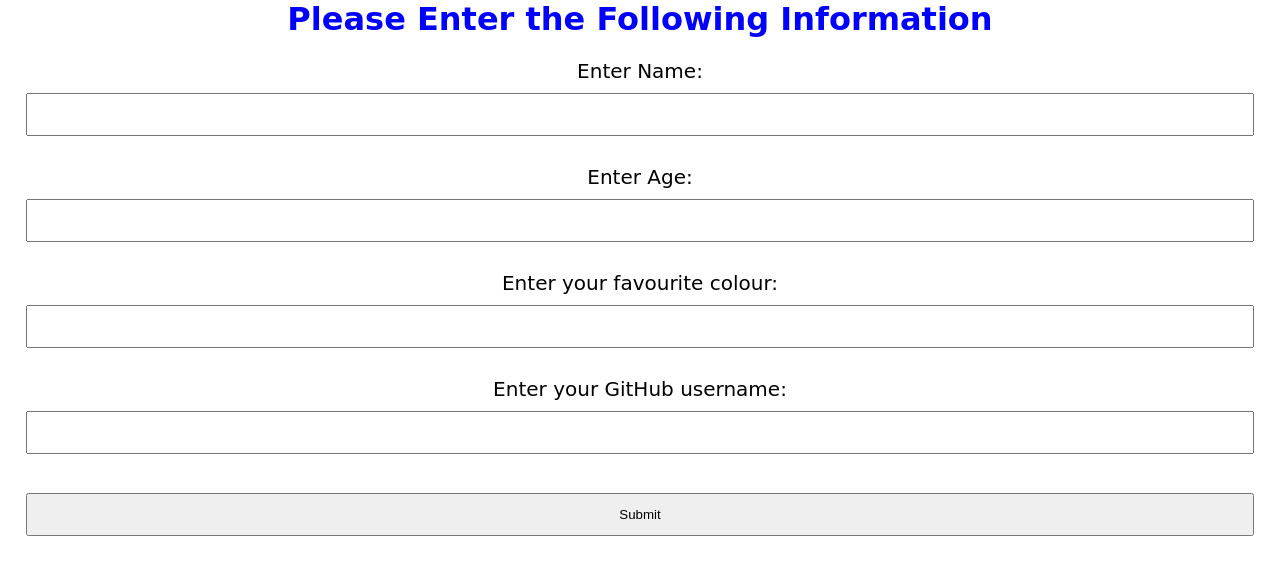
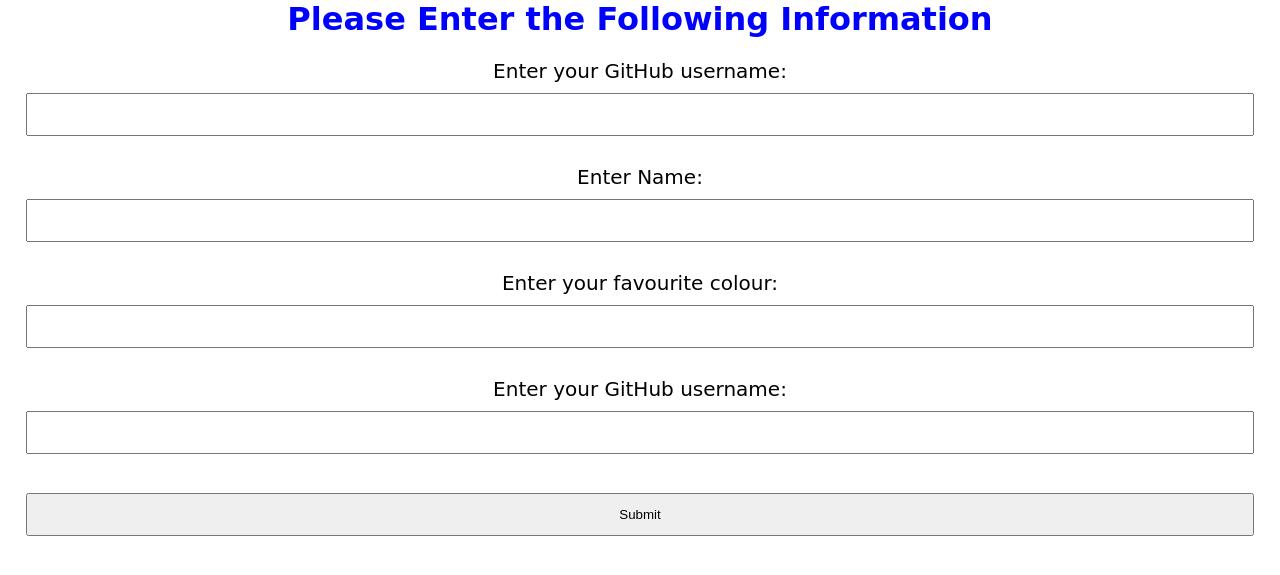
Before and after one commit to KaanImp23/SSE-lab2-kc, a Flask app: page / in a window 1280 px wide. Shown: the top 575 px of the page. Run offline with Flask 3, Linux system fonts and the light colour scheme.

Commit message:
Fixed Size

```diff
--- a/api/app.py
+++ b/api/app.py
@@ -11,7 +11,6 @@ def hello_world():
 @app.route("/submit", methods=["POST"])
 def submit():
     input_name = request.form.get("name")
-    input_age = request.form.get("age")
     input_fav_colour = request.form.get("colour")
     input_git_username = request.form.get("username")
     response = requests.get(
@@ -36,7 +35,7 @@ def submit():
             combined_sentence = "\n".join(sentence_list)
     return render_template(
             "hello.html", name=input_name,
-            age=input_age, colour=input_fav_colour,
+            colour=input_fav_colour,
             username=input_git_username, dictrepo=dict_repo,
             sentence=combined_sentence
             )
--- a/api/templates/git_username.html
+++ b/api/templates/git_username.html
@@ -39,10 +39,10 @@
         </h1>
 </body>
 <form action="/submit" method="post">
+<label for="usernameGitfield">Enter your GitHub username:</label>
+<input type="text" id="usernameGitfield" name="username" size=10><br><br>
 <label for="namefield">Enter Name:</label>
 <input type="text" id="namefield" name="name" size=10><br><br>
-<label for="agefield">Enter Age:</label>
-<input type="number" id="agefield" name="age" size=10><br><br>
 <label for="colourfield">Enter your favourite colour:</label>
 <input type="text" id="colourfield" name="colour" size=5><br><br>
 <label for="usernameGitfield">Enter your GitHub username:</label>
```
Also changed, not shown: api/templates/hello.html (+3 -6 lines).
